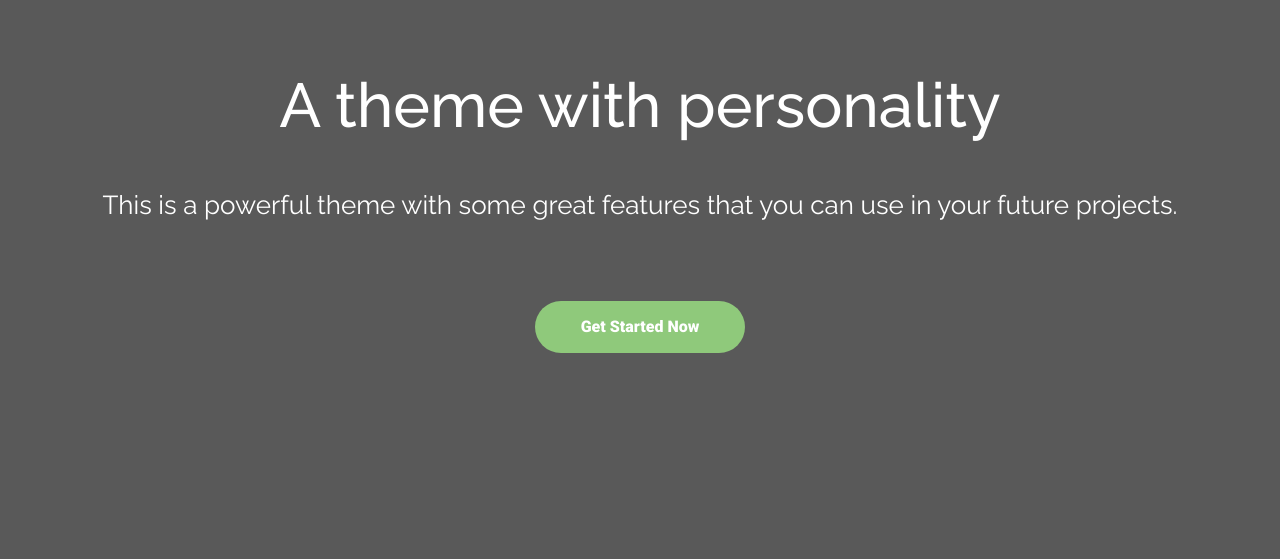
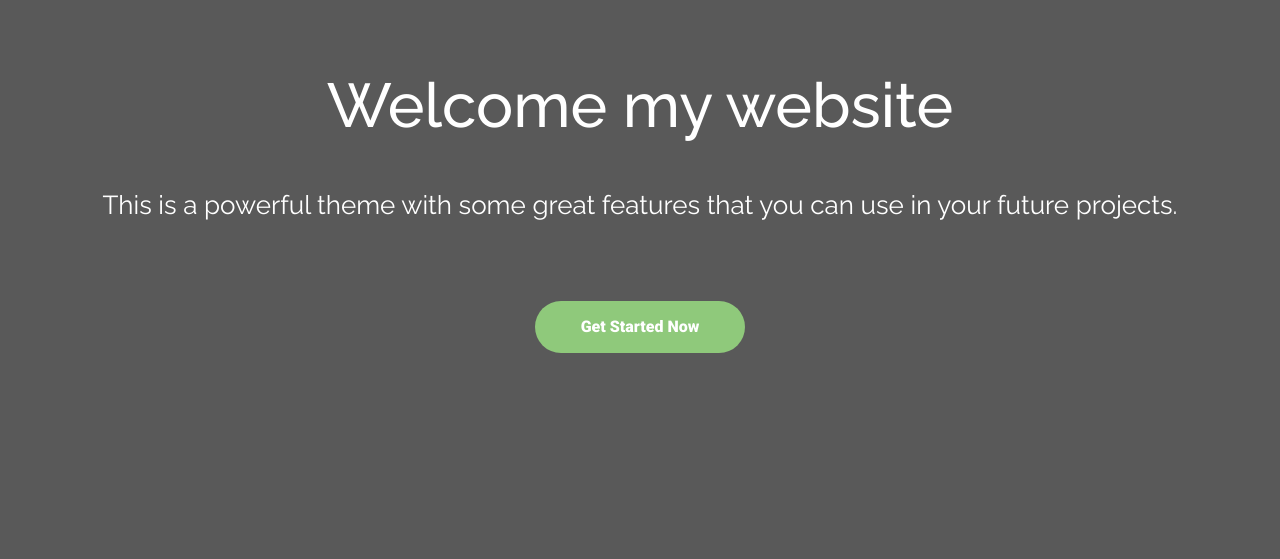
Before and after one commit to Luwy-Dyro/prueba, a plain HTML site: page index.html in a window 1280 px wide. Shown: the part 238-797 px from the top of the page. Drawn offline with Linux system fonts and the light colour scheme.

Commit message:
Se cambio el title de la web

```diff
--- a/index.html
+++ b/index.html
@@ -59,7 +59,7 @@
 
         <div class="col-md-12">
           <h1>
-            A theme with personality
+            Welcome my website
           </h1>
 
           <p class="tagline">
```
